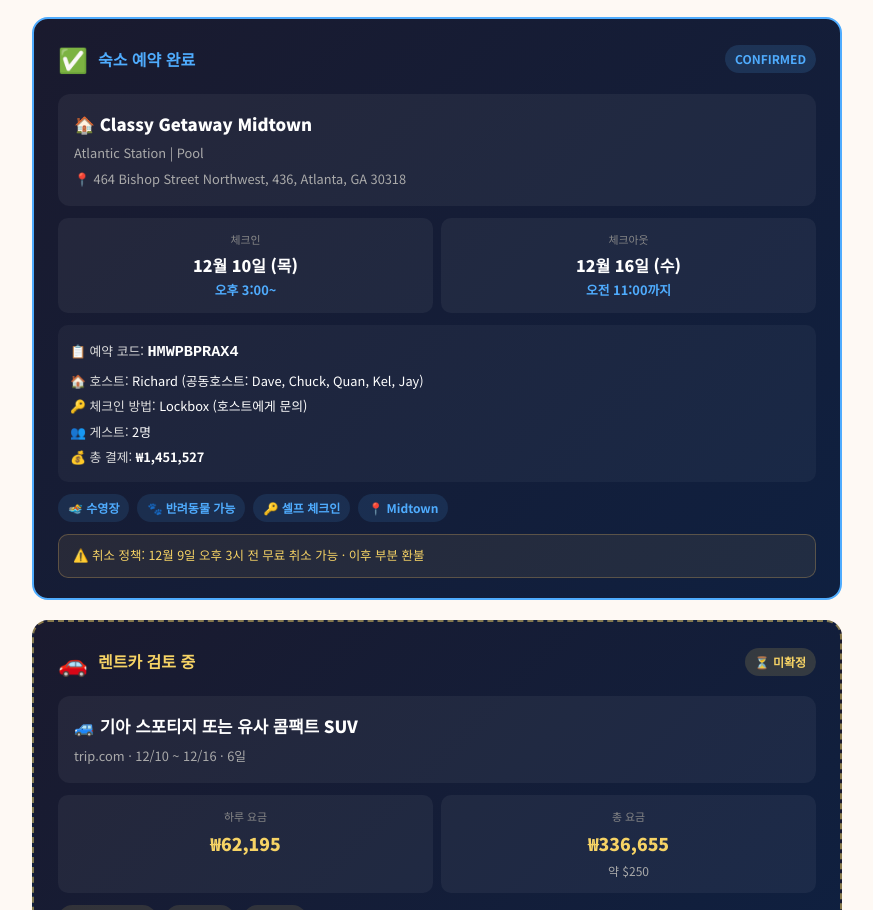
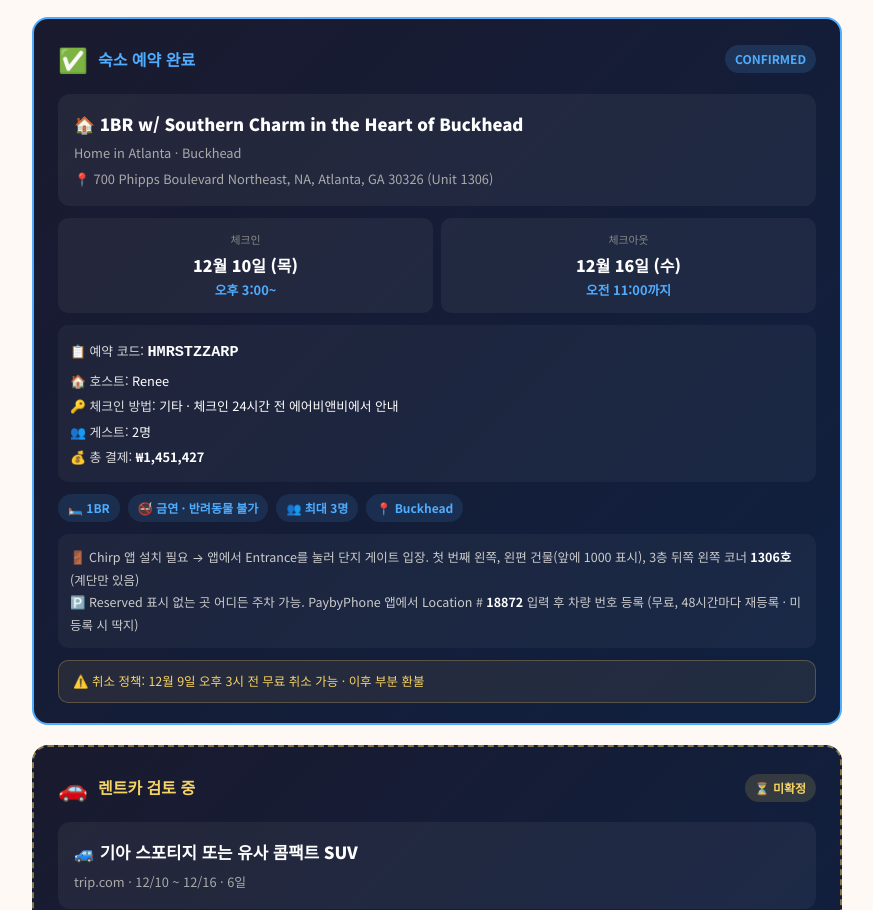
Before and after one commit to eilnlee126-cyber/us-travel, a plain HTML site: page atlanta.html in a window 1280 px wide. Shown: the part 1463-2373 px from the top of the page, without its empty margins (203-1076 px from the left). Drawn offline with Linux system fonts and the light colour scheme.

Commit message:
Update Atlanta stay to Buckhead Airbnb (700 Phipps Blvd) and price 1,451,427

```diff
--- a/atlanta.html
+++ b/atlanta.html
@@ -133,9 +133,9 @@
         </div>
 
         <div style="background:rgba(255,255,255,0.05); border-radius:12px; padding:16px; margin-bottom:12px;">
-            <div style="font-size:1.05rem; font-weight:900; color:#fff; margin-bottom:4px;">🏠 Classy Getaway Midtown</div>
-            <div style="font-size:0.8rem; color:#aaa;">Atlantic Station | Pool</div>
-            <div style="font-size:0.8rem; color:#aaa; margin-top:4px;">📍 464 Bishop Street Northwest, 436, Atlanta, GA 30318</div>
+            <div style="font-size:1.05rem; font-weight:900; color:#fff; margin-bottom:4px;">🏠 1BR w/ Southern Charm in the Heart of Buckhead</div>
+            <div style="font-size:0.8rem; color:#aaa;">Home in Atlanta · Buckhead</div>
+            <div style="font-size:0.8rem; color:#aaa; margin-top:4px;">📍 700 Phipps Boulevard Northeast, NA, Atlanta, GA 30326 (Unit 1306)</div>
         </div>
 
         <div style="display:grid; grid-template-columns:1fr 1fr; gap:8px; margin-bottom:12px;">
@@ -152,18 +152,23 @@
         </div>
 
         <div style="background:rgba(255,255,255,0.04); border-radius:10px; padding:12px; font-size:0.8rem; color:#aaa; line-height:2; margin-bottom:12px;">
-            <div>📋 <span style="color:#ddd;">예약 코드:</span> <span style="color:#fff; font-weight:800; font-family:monospace; font-size:0.95rem;">HMWPBPRAX4</span></div>
-            <div>🏠 <span style="color:#ddd;">호스트:</span> <span style="color:#fff;">Richard (공동호스트: Dave, Chuck, Quan, Kel, Jay)</span></div>
-            <div>🔑 <span style="color:#ddd;">체크인 방법:</span> <span style="color:#fff;">Lockbox (호스트에게 문의)</span></div>
+            <div>📋 <span style="color:#ddd;">예약 코드:</span> <span style="color:#fff; font-weight:800; font-family:monospace; font-size:0.95rem;">HMRSTZZARP</span></div>
+            <div>🏠 <span style="color:#ddd;">호스트:</span> <span style="color:#fff;">Renee</span></div>
+            <div>🔑 <span style="color:#ddd;">체크인 방법:</span> <span style="color:#fff;">기타 · 체크인 24시간 전 에어비앤비에서 안내</span></div>
             <div>👥 <span style="color:#ddd;">게스트:</span> <span style="color:#fff;">2명</span></div>
-            <div>💰 <span style="color:#ddd;">총 결제:</span> <span style="color:#fff; font-weight:700;">₩1,451,527</span></div>
+            <div>💰 <span style="color:#ddd;">총 결제:</span> <span style="color:#fff; font-weight:700;">₩1,451,427</span></div>
         </div>
 
         <div style="display:flex; flex-wrap:wrap; gap:8px; margin-bottom:12px;">
-            <span style="background:rgba(79,172,254,0.12); color:#4facfe; font-size:0.75rem; font-weight:700; padding:4px 10px; border-radius:20px;">🏊 수영장</span>
-            <span style="background:rgba(79,172,254,0.12); color:#4facfe; font-size:0.75rem; font-weight:700; padding:4px 10px; border-radius:20px;">🐾 반려동물 가능</span>
-            <span style="background:rgba(79,172,254,0.12); color:#4facfe; font-size:0.75rem; font-weight:700; padding:4px 10px; border-radius:20px;">🔑 셀프 체크인</span>
-            <span style="background:rgba(79,172,254,0.12); color:#4facfe; font-size:0.75rem; font-weight:700; padding:4px 10px; border-radius:20px;">📍 Midtown</span>
+            <span style="background:rgba(79,172,254,0.12); color:#4facfe; font-size:0.75rem; font-weight:700; padding:4px 10px; border-radius:20px;">🛏️ 1BR</span>
+            <span style="background:rgba(79,172,254,0.12); color:#4facfe; font-size:0.75rem; font-weight:700; padding:4px 10px; border-radius:20px;">🚭 금연 · 반려동물 불가</span>
+            <span style="background:rgba(79,172,254,0.12); color:#4facfe; font-size:0.75rem; font-weight:700; padding:4px 10px; border-radius:20px;">👥 최대 3명</span>
+            <span style="background:rgba(79,172,254,0.12); color:#4facfe; font-size:0.75rem; font-weight:700; padding:4px 10px; border-radius:20px;">📍 Buckhead</span>
+        </div>
+
+        <div style="background:rgba(255,255,255,0.04); border-radius:10px; padding:12px; font-size:0.78rem; color:#ccc; line-height:1.8; margin-bottom:12px;">
+            <div>🚪 Chirp 앱 설치 필요 → 앱에서 Entrance를 눌러 단지 게이트 입장. 첫 번째 왼쪽, 왼편 건물(앞에 1000 표시), 3층 뒤쪽 왼쪽 코너 <b style="color:#fff;">1306호</b> (계단만 있음)</div>
+            <div>🅿️ Reserved 표시 없는 곳 어디든 주차 가능. PaybyPhone 앱에서 Location # <b style="color:#fff;">18872</b> 입력 후 차량 번호 등록 (무료, 48시간마다 재등록 · 미등록 시 딱지)</div>
         </div>
 
         <div style="background:rgba(255,200,100,0.08); border:1px solid rgba(255,200,100,0.25); border-radius:10px; padding:10px 14px; font-size:0.78rem; color:#f6d365;">
```
Also changed, not shown: index.html (+8 -8 lines).
